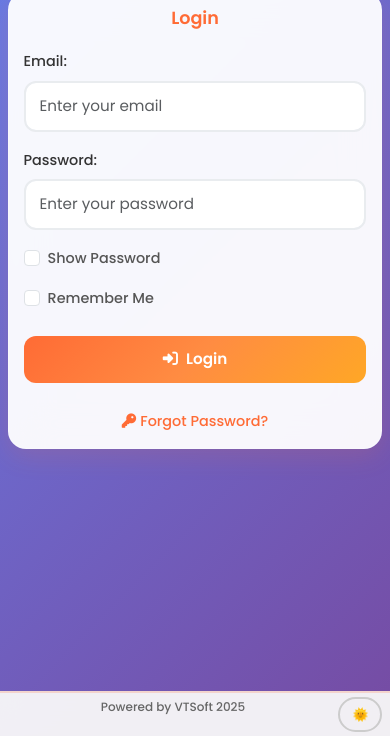
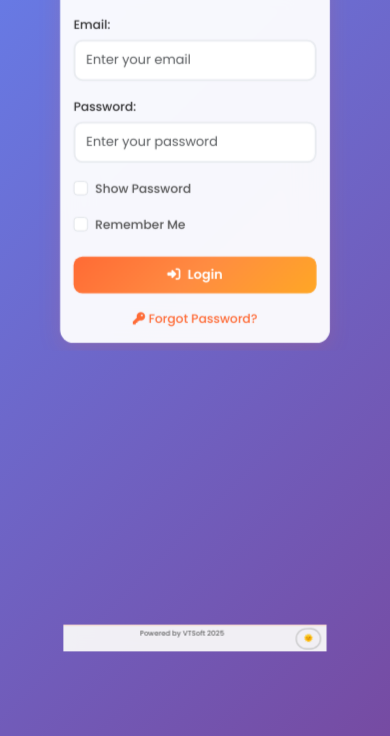
Before and after one commit to vishnuputhur/unarv, a plain HTML site: page login.html in a window 390 px wide. Shown: the part 108-844 px from the top of the page. Drawn offline with nearby package versions, Linux system fonts and the light colour scheme; no server answers.

Commit message:
Update login.html

```diff
--- a/login.html
+++ b/login.html
@@ -34,16 +34,19 @@
             min-height: 100vh;
             margin: 0;
             position: relative;
-            padding-bottom: 50px; /* Footer height */
+            padding-bottom: 45px; /* Footer height - 10% reduced */
+            transform: scale(0.9); /* Total page 10% smaller */
+            transform-origin: top center;
+            width: 100%;
         }
 
-        /* Fixed Header with 5mm side gaps */
+        /* Fixed Header - 15% smaller */
         .header-container {
             position: relative;
             width: 100%;
-            height: 120px;
+            height: 102px; /* 15% reduced from 120px */
             overflow: hidden;
-            padding: 0 5mm; /* 5mm gap on left and right */
+            padding: 0 5mm;
         }
 
         .header-image {
@@ -52,40 +55,40 @@
             object-fit: cover;
             object-position: center;
             display: block;
-            border-radius: 0 0 15px 15px; /* Rounded bottom corners */
+            border-radius: 0 0 12px 12px;
         }
 
-        /* 15mm gap after header */
+        /* Content with reduced gaps */
         .content-wrapper {
-            padding: 15mm 5mm 20px 5mm; /* 15mm top, 5mm sides */
+            padding: 12mm 5mm 15px 5mm; /* Reduced top gap */
         }
 
-        /* Login Card */
+        /* Login Card - Smaller */
         .login-card {
             background: var(--card-bg);
             backdrop-filter: blur(20px);
-            border-radius: 20px;
-            padding: 25px;
+            border-radius: 18px;
+            padding: 22px; /* Reduced padding */
             box-shadow: var(--shadow);
             border: 1px solid rgba(255, 255, 255, 0.2);
-            max-width: 400px;
+            max-width: 360px; /* Reduced width */
             margin: 0 auto;
         }
 
         .login-title {
             text-align: center;
-            margin-bottom: 25px;
+            margin-bottom: 20px; /* Reduced */
             color: var(--primary-orange);
             font-weight: 600;
-            font-size: 1.5rem;
+            font-size: 1.35rem; /* Smaller font */
         }
 
-        /* Form Styling */
+        /* Form Styling - Smaller */
         .form-label {
             font-weight: 500;
             color: #333;
-            margin-bottom: 8px;
-            font-size: 0.9rem;
+            margin-bottom: 6px; /* Reduced */
+            font-size: 0.85rem; /* Smaller */
         }
 
         [data-theme="dark"] .form-label {
@@ -93,11 +96,11 @@
         }
 
         .form-control {
-            border-radius: 12px;
-            padding: 14px 16px;
+            border-radius: 10px;
+            padding: 12px 14px; /* Reduced */
             border: 2px solid #e9ecef;
             transition: all 0.3s ease;
-            font-size: 1rem;
+            font-size: 0.95rem; /* Smaller */
         }
 
         .form-control:focus {
@@ -105,18 +108,18 @@
             box-shadow: 0 0 0 0.2rem rgba(255, 107, 53, 0.15);
         }
 
-        /* Buttons */
+        /* Buttons - Smaller */
         .btn-login {
             background: var(--gradient);
             border: none;
-            border-radius: 12px;
-            padding: 14px 30px;
+            border-radius: 10px;
+            padding: 12px 25px; /* Reduced */
             font-weight: 600;
             width: 100%;
             transition: all 0.3s ease;
             color: white;
-            font-size: 1rem;
-            margin: 10px 0;
+            font-size: 0.95rem; /* Smaller */
+            margin: 8px 0; /* Reduced */
         }
 
         .btn-login:hover {
@@ -124,7 +127,7 @@
             box-shadow: var(--shadow-hover);
         }
 
-        /* Checkbox */
+        /* Checkbox - Smaller */
         .form-check-input:checked {
             background-color: var(--primary-orange);
             border-color: var(--primary-orange);
@@ -133,20 +136,20 @@
         .form-check-label {
             font-weight: 500;
             color: #555;
-            font-size: 0.9rem;
+            font-size: 0.85rem; /* Smaller */
         }
 
         [data-theme="dark"] .form-check-label {
             color: #ccc;
         }
 
-        /* Links */
+        /* Links - Smaller */
         .forgot-password {
             color: var(--primary-orange);
             text-decoration: none;
             font-weight: 500;
             transition: color 0.3s ease;
-            font-size: 0.9rem;
+            font-size: 0.85rem; /* Smaller */
         }
 
         .forgot-password:hover {
@@ -154,7 +157,7 @@
             text-decoration: underline;
         }
 
-        /* Fixed Footer - Always at bottom with side gaps */
+        /* Fixed Footer - Smaller */
         .footer {
             position: fixed;
             bottom: 0;
@@ -163,14 +166,16 @@
             background: rgba(248, 248, 248, 0.95);
             backdrop-filter: blur(10px);
             color: #666;
-            font-size: 0.8rem;
+            font-size: 0.72rem; /* Smaller */
             z-index: 1000;
             border-top: 2px solid rgba(255, 107, 53, 0.2);
             display: flex;
             justify-content: space-between;
             align-items: center;
-            padding: 10px 5mm; /* 5mm side gaps */
-            height: 50px;
+            padding: 8px 5mm; /* Reduced */
+            height: 45px; /* Reduced */
+            transform: scale(0.9); /* 10% smaller */
+            transform-origin: bottom center;
         }
 
         [data-theme="dark"] .footer {
@@ -187,10 +192,10 @@
         .theme-toggle-btn {
             background: transparent;
             border: 2px solid #ccc;
-            border-radius: 20px;
-            padding: 6px 12px;
+            border-radius: 18px; /* Smaller */
+            padding: 5px 10px; /* Reduced */
             color: #666;
-            font-size: 0.8rem;
+            font-size: 0.72rem; /* Smaller */
             transition: all 0.3s ease;
             cursor: pointer;
         }
@@ -212,99 +217,108 @@
             pointer-events: none;
         }
 
-        /* Mobile Responsive */
+        /* Mobile Responsive - Adjusted */
         @media (max-width: 768px) {
             .header-container {
-                height: 100px;
+                height: 85px; /* Adjusted */
                 padding: 0 4mm;
             }
 
             .content-wrapper {
-                padding: 12mm 4mm 20px 4mm;
+                padding: 10mm 4mm 12px 4mm; /* Reduced */
             }
 
             .login-card {
-                padding: 20px;
+                padding: 18px; /* Reduced */
+                max-width: 320px; /* Smaller */
             }
 
             .login-title {
-                font-size: 1.3rem;
-                margin-bottom: 20px;
+                font-size: 1.2rem; /* Smaller */
+                margin-bottom: 18px; /* Reduced */
             }
 
             .footer {
-                padding: 10px 4mm;
+                padding: 7px 4mm; /* Reduced */
+                transform: scale(0.85); /* More smaller on mobile */
             }
         }
 
         @media (max-width: 576px) {
             .header-container {
-                height: 80px;
+                height: 68px; /* Adjusted */
                 padding: 0 3mm;
             }
 
             .content-wrapper {
-                padding: 10mm 3mm 20px 3mm;
+                padding: 8mm 3mm 10px 3mm; /* Reduced */
             }
 
             .login-card {
-                padding: 18px;
-                border-radius: 18px;
+                padding: 16px; /* Reduced */
+                border-radius: 15px;
+                max-width: 300px; /* Smaller */
             }
 
             .login-title {
-                font-size: 1.2rem;
+                font-size: 1.1rem; /* Smaller */
             }
 
             .form-control {
-                padding: 12px 14px;
-                font-size: 0.95rem;
+                padding: 10px 12px; /* Reduced */
+                font-size: 0.9rem; /* Smaller */
             }
 
             .btn-login {
-                padding: 12px 20px;
-                font-size: 0.95rem;
+                padding: 10px 18px; /* Reduced */
+                font-size: 0.9rem; /* Smaller */
             }
 
             .footer {
-                padding: 8px 3mm;
-                height: 45px;
-                font-size: 0.75rem;
+                padding: 6px 3mm; /* Reduced */
+                height: 40px; /* Reduced */
+                font-size: 0.65rem; /* Smaller */
+                transform: scale(0.8); /* Even smaller */
             }
         }
 
         @media (max-width: 400px) {
             .header-container {
-                height: 70px;
+                height: 60px; /* Adjusted */
                 padding: 0 2mm;
             }
 
             .content-wrapper {
-                padding: 8mm 2mm 20px 2mm;
+                padding: 6mm 2mm 8px 2mm; /* Reduced */
             }
 
             .login-card {
-                padding: 15px;
+                padding: 14px; /* Reduced */
             }
 
             .login-title {
-                font-size: 1.1rem;
+                font-size: 1rem; /* Smaller */
             }
 
             .footer {
-                padding: 8px 2mm;
+                padding: 5px 2mm; /* Reduced */
+                transform: scale(0.75); /* Smallest */
             }
         }
 
         /* Extra small devices */
         @media (max-width: 360px) {
             .header-container {
-                height: 60px;
+                height: 51px; /* Adjusted */
                 padding: 0 2mm;
             }
 
             .content-wrapper {
-                padding: 6mm 2mm 20px 2mm;
+                padding: 5mm 2mm 5px 2mm; /* Reduced */
+            }
+
+            body {
+                transform: scale(0.85); /* More reduction on small screens */
             }
         }
 
@@ -312,15 +326,22 @@
         html, body {
             height: 100%;
         }
+
+        /* Prevent horizontal scroll */
+        .container-fix {
+            max-width: 100%;
+            overflow-x: hidden;
+        }
     </style>
 </head>
 <body>
-    <!-- Header with 5mm side gaps -->
+    <div class="container-fix">
+        <!-- Header - 15% smaller -->
         <div class="header-container">
             <img src="head.png" alt="Header" class="header-image">
         </div>
 
-    <!-- Main Content with 15mm top gap and 5mm side gaps -->
+        <!-- Main Content with reduced gaps -->
         <div class="content-wrapper">
             <div class="login-card">
                 <h2 class="login-title">Login</h2>
@@ -351,7 +372,7 @@
                         <i class="fas fa-sign-in-alt me-2"></i>Login
                     </button>
 
-                <div class="text-center mt-3">
+                    <div class="text-center mt-2"> <!-- Reduced margin -->
                         <a href="#" id="forgotPassword" class="forgot-password">
                             <i class="fas fa-key me-1"></i>Forgot Password?
                         </a>
@@ -360,13 +381,14 @@
             </div>
         </div>
 
-    <!-- Fixed Footer with 5mm side gaps -->
+        <!-- Fixed Footer - 10% smaller -->
         <footer class="footer">
             <div class="footer-text">
                 <p>Powered by VTSoft 2025</p>
             </div>
             <button id="themeToggle" class="theme-toggle-btn">🌞</button>
         </footer>
+    </div>
 
     <!-- Firebase SDK -->
     <script src="https://www.gstatic.com/firebasejs/8.10.0/firebase-app.js"></script>
```
Lines whose indentation alone changed are shown as unchanged.
